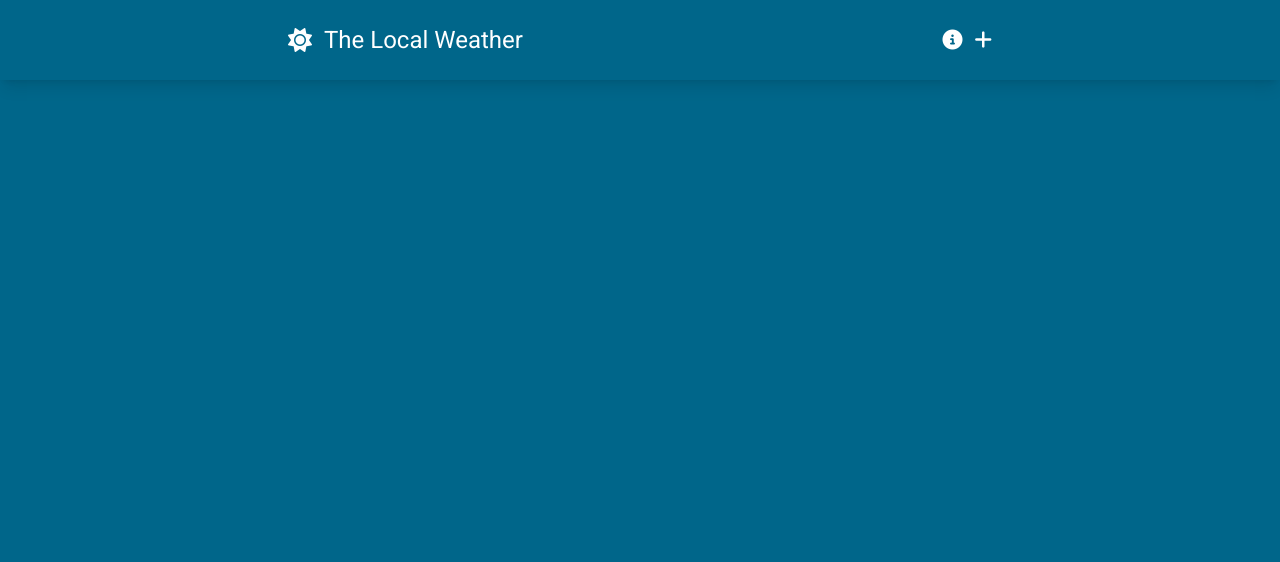
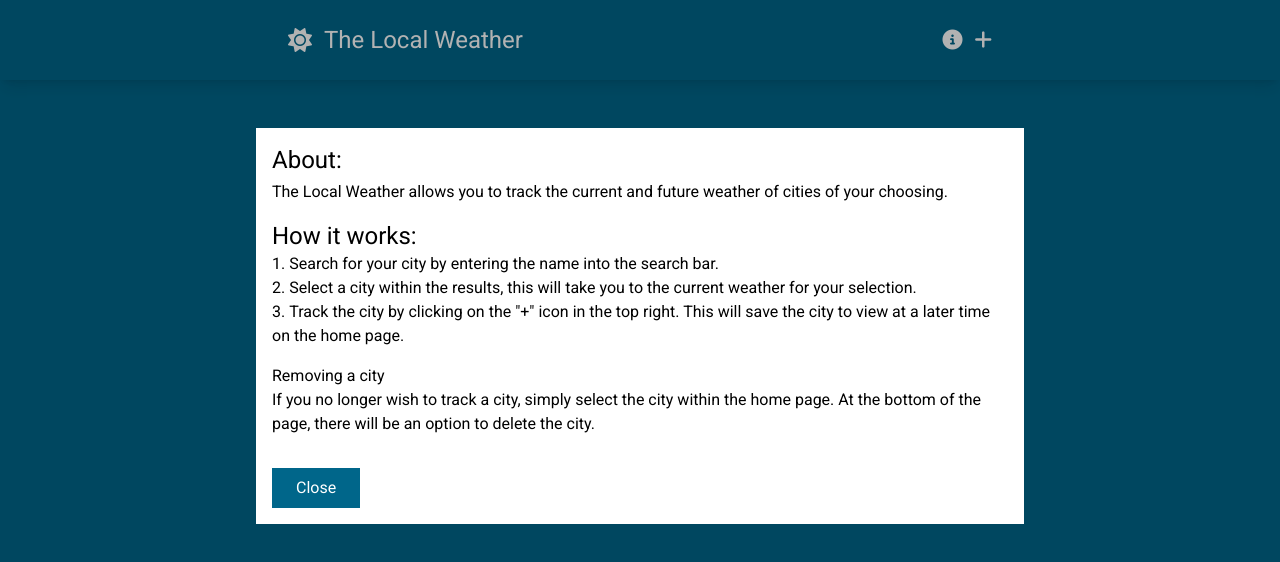
Before and after one commit to smaalfadly3/Weather-App, a Vue app: page / in a window 1280 px wide. Both pictures are taken after a click on the icon 952 px from the left and 40 px from the top of the page. Shown: the top 562 px of the page. Built offline with nearby package versions, Linux system fonts and the light colour scheme.

Commit message:
create BaseModal and apply it in info

```diff
--- /dev/null
+++ b/src/components/BaseModal.vue
@@ -0,0 +1,29 @@
+<template>
+    <div
+     v-show="modalActive"
+     class="absolute w-full bg-black bg-opacity-30 h-screen top-0 left-0 flex justify-center px-8"
+     >
+        <div
+         v-if="modalActive"
+         class=" p-4 bg-white self-start mt-32 max-w-screen-md"
+         >
+            <slot />
+            <button class=" text-white mt-8 bg-weather-primary py-2 px-6"
+            @click="$emit('close-modal') "> Close</button>
+        </div>
+    </div>
+</template>
+
+<script setup>
+defineEmits(["close-modal"]);
+ defineProps({
+    modalActive: {
+        type: Boolean,
+        default: false,
+    },
+ });
+</script>
+
+<style lang="scss" scoped>
+
+</style>
--- a/src/components/SiteNavigation.vue
+++ b/src/components/SiteNavigation.vue
@@ -8,14 +8,49 @@
                 </div>
             </RouterLink>
             <div class=" flex gap-3 flex-1 justify-end">
-                <i class=" fa-solid fa-circle-info text-xl hover:text-weather-secondary duration-150 cursor-pointer"></i>
+                <i class=" fa-solid fa-circle-info text-xl hover:text-weather-secondary duration-150 cursor-pointer"
+                @click="toggleModal"></i>
                 <i class=" fa-solid fa-plus text-xl hover:text-weather-secondary duration-150 cursor-pointer"></i>
 
             </div>
+            <BaseModal :modalActive="modalActive" @close-modal="toggleModal">
+                <div class=" text-black">
+                    <h1 class=" text-2xl mb-1">About:</h1>
+                    <p class=" mb-4">
+                        The Local Weather allows you to track the current
+                        and
+                        future weather of cities of your choosing.
+                    </p>
+                    <h2 class=" text-2xl">How it works:</h2>
+                    <ol class=" list-decimal list-inside mb-4">
+                        <li>
+                            Search for your city by entering the name into the search bar.
+                        </li>
+                        <li>
+                            Select a city within the results, this will take you to the current weather for your selection.
+                        </li>
+                        <li>
+                            Track the city by clicking on the "+" icon in the top right.
+                            This will save the city to view at a later time on the home page.
+                        </li>
+                    </ol>
+                    <h2>Removing a city</h2>
+                    <p>
+                        If you no longer wish to track a city, simply select the city within the home page. At the bottom of the page, there will be an option to delete the city.
+                    </p>
+                </div>
+            </BaseModal>
         </nav>
     </header>
 </template>
 
 <script setup>
+import { ref } from 'vue';
 import { RouterLink } from 'vue-router';
+import BaseModal from './BaseModal.vue';
+
+const modalActive = ref(null);
+const toggleModal = () => {
+    modalActive.value= !modalActive.value;
+}
 </script>
```
